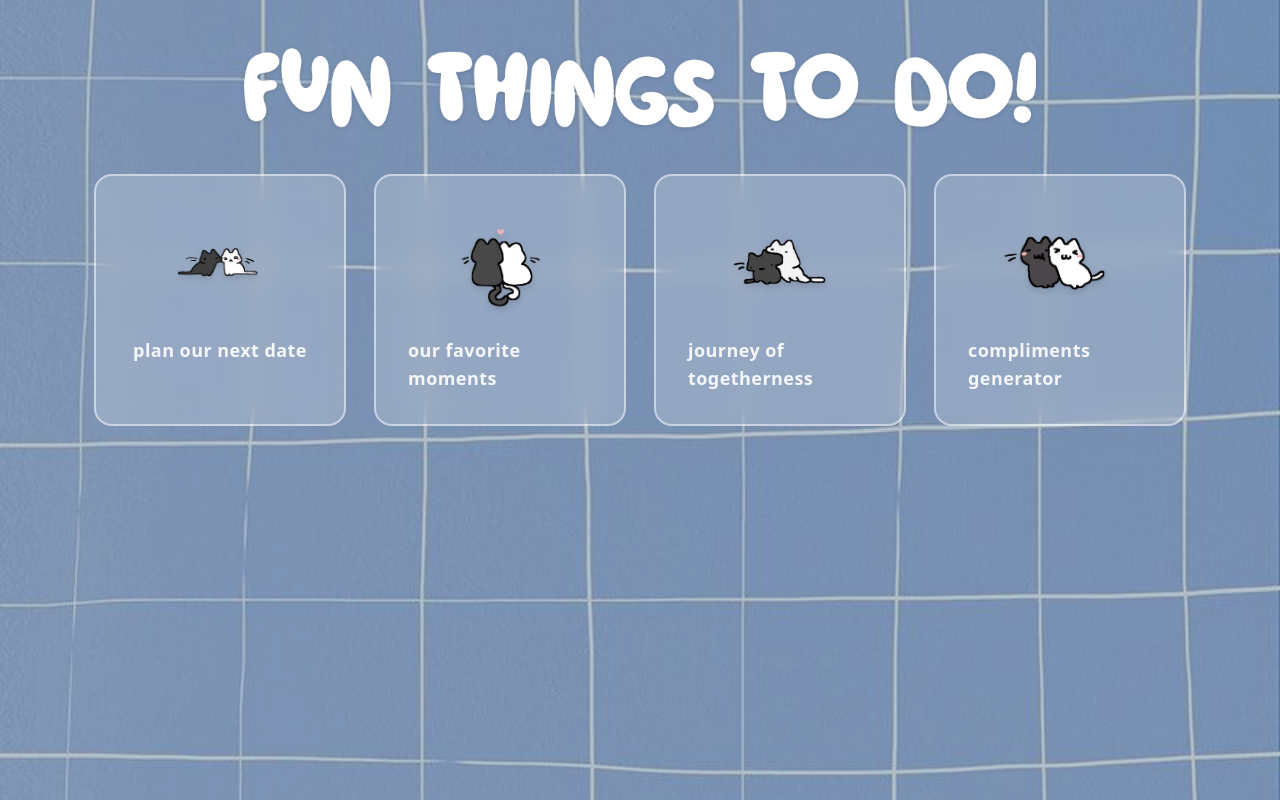
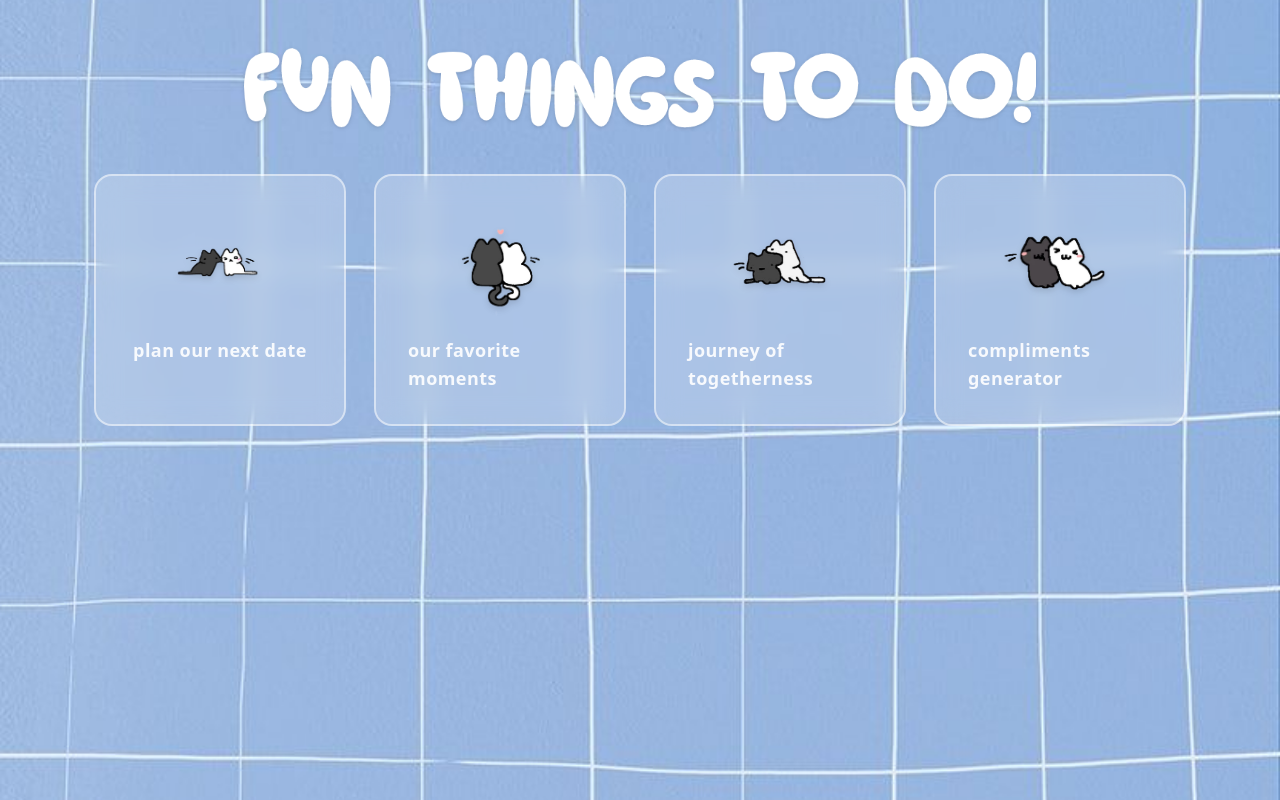
Before and after one commit to femnixx/anniversary, a React (Vite) app: page /options in a window 1280 px wide. Built offline with nearby package versions, Linux system fonts and the light colour scheme.

Commit message:
Added gsap elements to it

```diff
--- a/src/pages/Options.tsx
+++ b/src/pages/Options.tsx
@@ -47,7 +47,6 @@
       className="relative min-h-screen w-full bg-cover bg-center"
       style={{ backgroundImage: `url(${bluerealbackground})` }}
     >
-      <div className="absolute inset-0 bg-black/20" aria-hidden="true" />
 
       <main className="relative mx-auto max-w-6xl px-4 sm:px-6 lg:px-8 py-8 sm:py-12">
         <header className="flex justify-center">
```
